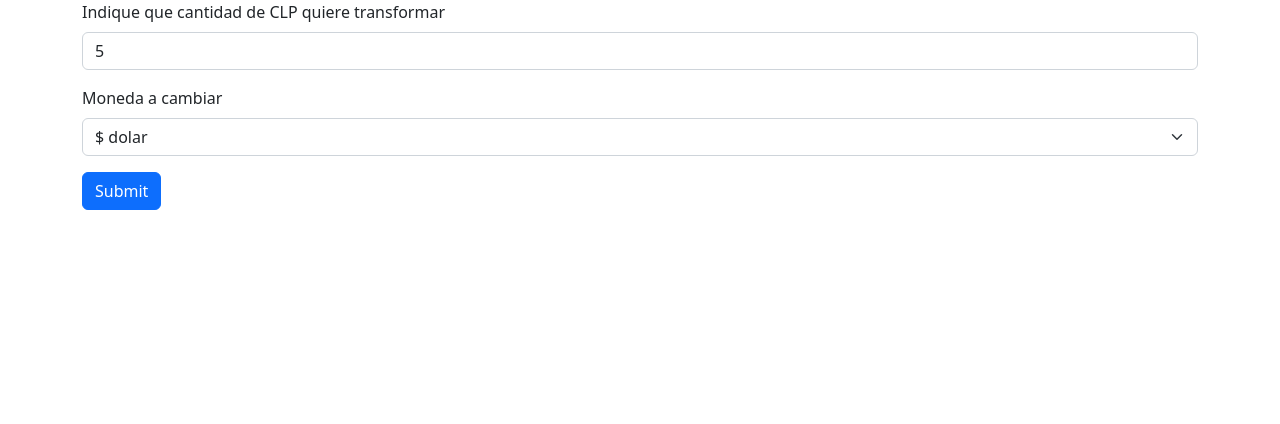
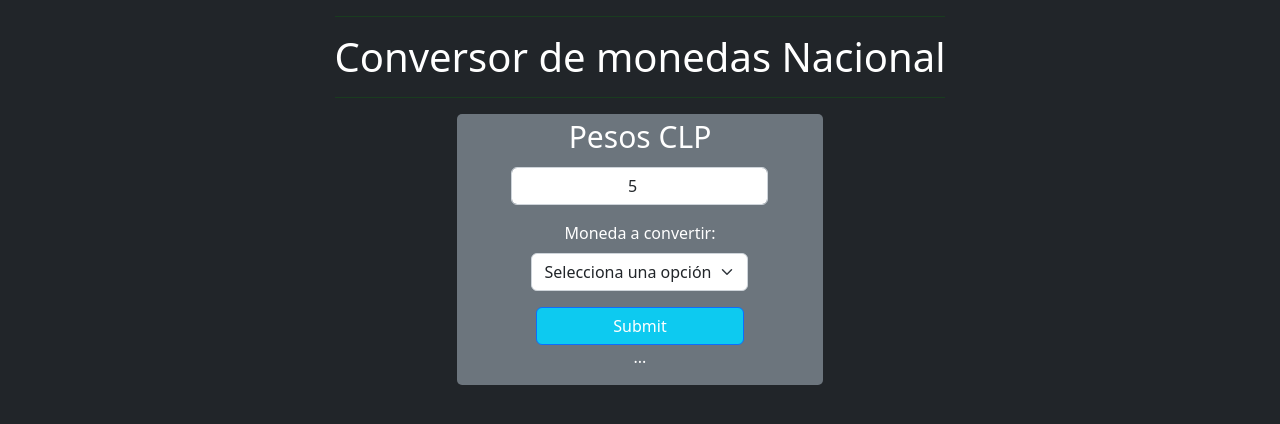
Before and after one commit to PatricioArosD/Prueba-tercer-Modulo-Uso-de-Apis, a plain HTML site: page index.html in a window 1280 px wide. Both pictures are taken after typing "5" into the empty fields and a click on the button "Submit". Drawn offline with nearby package versions, Linux system fonts and the light colour scheme; no server answers.

Commit message:
finalizado

```diff
--- a/assets/js/index.js
+++ b/assets/js/index.js
@@ -1,63 +1,57 @@
 const formulario = document.querySelector("#formulario")
+const ctx = document.getElementById('myChart');
+let myChart;
 
 const obtenerData = async () => {
   const res = await fetch("https://mindicador.cl/api/")
   const data = await res.json()
   return data
 }
-const obtenerDataDolar = async () => {
-  const res = await fetch("https://mindicador.cl/api/dolar")
-  const dataDolar = await res.json()
-  return dataDolar
+
+const obtenerDataMoneda = async () => {
+  let moneda = document.querySelector("#moneda").value
+  let url = `https://mindicador.cl/api/${moneda}`
+  const res = await fetch(url)
+  const dataMoneda = await res.json()
+  return dataMoneda
 }
-const obtenerDataEuro = async () => {
-  const res = await fetch("https://mindicador.cl/api/euro")
-  const dataEuro = await res.json()
-  return dataEuro
-}
-const obtenerDataUf = async () => {
-  const res = await fetch("https://mindicador.cl/api/uf")
-  const dataUf = await res.json()
-  return dataUf
-}
+
 const crearGrafico = async () => {
-  const ctx = document.getElementById('myChart');
   let moneda = document.querySelector("#moneda").value
-  try{
-    if(moneda = "dolar"){
-      const resultadomoneda = await obtenerDataDolar()
+  try {
+    if (myChart) {
+      myChart.destroy(); // Destruir el gráfico existente si hay uno
     }
-    else if(moneda = "euro"){
-      const resultadomoneda = await obtenerDataEuro()
-    }else if(moneda="uf"){
-      const resultadomoneda = await obtenerDataUf()
-    }
-    const fechascompletas= resultadomoneda.serie.map(item => item.fecha)
-    const fechasActuales= (fechascompletas.map(fecha => fecha.slice(0, 10))).slice(-10)
-    const valoresActuales= (resultadomoneda.serie.map(item => item.valor)).slice(-10)
-    console.log(fechasActuales,valoresActuales)
-
-    new Chart(ctx, {
+    const resultadomoneda = await obtenerDataMoneda()
+    const fechascompletas = resultadomoneda.serie.map(item => item.fecha)
+    const fechasActuales = (fechascompletas.map(fecha => fecha.slice(0, 10))).slice(-10)
+    const valoresActuales = (resultadomoneda.serie.map(item => item.valor)).slice(-10)
+    console.log(fechasActuales, valoresActuales)
+    ctx.style.backgroundColor = "white";
+    ctx.style.margin ="20px"
+    myChart = new Chart(ctx, {
       type: 'line',
       data: {
-        labels: fechasActuales,
+        labels: fechasActuales.reverse(),
         datasets: [{
-          label: 'Valor del dólar',
+          label: `Valor: ${moneda}`,
+          borderColor: "rgb(255, 99, 132)",
           data: valoresActuales,
           borderWidth: 1
         }]
-    },
-    options: {
-      scales: {
-        y: {
-          beginAtZero: true
+      },
+      options: {
+        scales: {
+          y: {
+            beginAtZero: true
+          }
         }
       }
-    }
-  })}
-  catch(error){alert(error.message)}
+    });
+  }
+  catch (error) { alert(error.menssage) }
 };
-crearGrafico()
+
 let resultados = document.querySelector("#resultado")
 html = ""
 formulario.addEventListener("submit", async (event) => {
@@ -67,11 +61,12 @@ formulario.addEventListener("submit", async (event) => {
   try {
     let resultado = await obtenerData();
     const valorActual = (resultado[moneda].valor)
-    const calculo = ((monto) / Number(valorActual))
+    const calculo = ((monto) / Number(valorActual)).toFixed(2)
     html = ""
-    html += `<p>El valor obtenido es: ${calculo} </p>`
+    html += `<p>Resultado: $${calculo} </p>`
     resultados.innerHTML = html;
   } catch (error) {
-    alert(error.message);
+    alert(error.menssage);
   }
+  crearGrafico()
 })
--- a/index.html
+++ b/index.html
@@ -4,18 +4,70 @@
     <meta charset="UTF-8">
     <meta name="viewport" content="width=device-width, initial-scale=1.0">
     <link href="https://cdn.jsdelivr.net/npm/bootstrap@5.2.3/dist/css/bootstrap.min.css" rel="stylesheet" integrity="sha384-rbsA2VBKQhggwzxH7pPCaAqO46MgnOM80zW1RWuH61DGLwZJEdK2Kadq2F9CUG65" crossorigin="anonymous">
+    <style>
+      *{
+        margin: 0;
+        padding: 0;
+      }
+      body{
+        display: flex;
+        flex-direction: column;
+        align-items: center;
+        background-color: #212529;
+        color: white;
+      }
+      hr{
+        color: green;
+      }
+      .container{
+        background-color: #6C757D;
+        display: flex;
+        flex-direction: column;
+        justify-content: center;
+        width: 60%;
+        border-radius: 5px;
+
+      }
+      .formulario{
+        display: flex;
+        flex-direction: column;
+        width: 100%;
+        text-align: center;
+        align-items: center;
+      }
+      .formulario input{
+        text-align: center;
+      }
+      .formulario select{
+        text-align: justify;
+      }
+      .formulario button{
+        width: 13rem;
+        background-color: #0DCAF0;
+      }
+      .grafico{
+        width: 100vh;
+      }
+    </style>
     <title>Document</title>
 </head>
 <body>
-    <div class="container">
-        <form id="formulario">
+  <div>
+    <div>
+    <hr>
+  <h1>Conversor de monedas Nacional</h1>
+  <hr>
+  </div>
+  <div class="container">
+        <form class="formulario" id="formulario">
               <div class="mb-3">
-                <label for="disabledTextInput" class="form-label">Indique que cantidad de CLP quiere transformar</label>
-                <input type="number" id="monto" class="form-control" placeholder="$">
+                <label for="disabledTextInput" class="form-label" style="font-size: 30px;">Pesos CLP</label>
+                <input type="number" id="monto" class="form-control" placeholder="Ingrese Monto en CLP">
               </div>
               <div class="mb-3">
-                <label for="disabledSelect" class="form-label">Moneda a cambiar</label>
+                <label for="disabledSelect" class="form-label">Moneda a convertir:</label>
                 <select id="moneda" name="moneda" class="form-select">
+                  <option value="" disabled selected>Selecciona una opción</option>
                   <option value="dolar">$ dolar</option>
                   <option value="uf">$ uf</option>
                   <option value="euro">$ euro</option>
@@ -23,10 +75,13 @@
                 </div>
               <button type="submit" class="btn btn-primary">Submit</button>
           </form>
-    </div>
-    <div style=" text-align: center; font-size: 40px;" id="resultado">
-    </div>
-    <div style="width: 100vh;">
+          <div style=" text-align: center;" id="resultado">
+            <p>...</p></div>
+        </div>
+
+  </div>
+
+    <div class="grafico">
         <canvas id="myChart"></canvas>
     </div>
 
```
